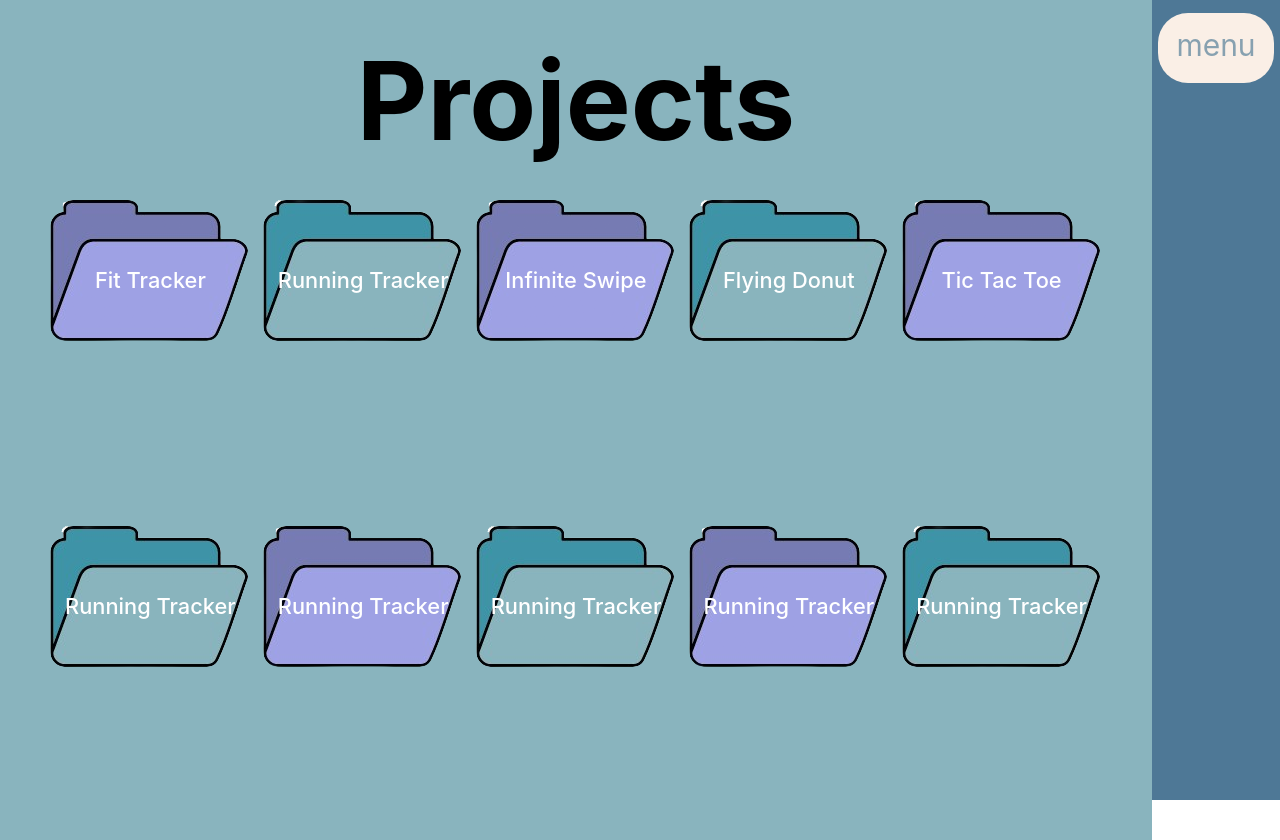
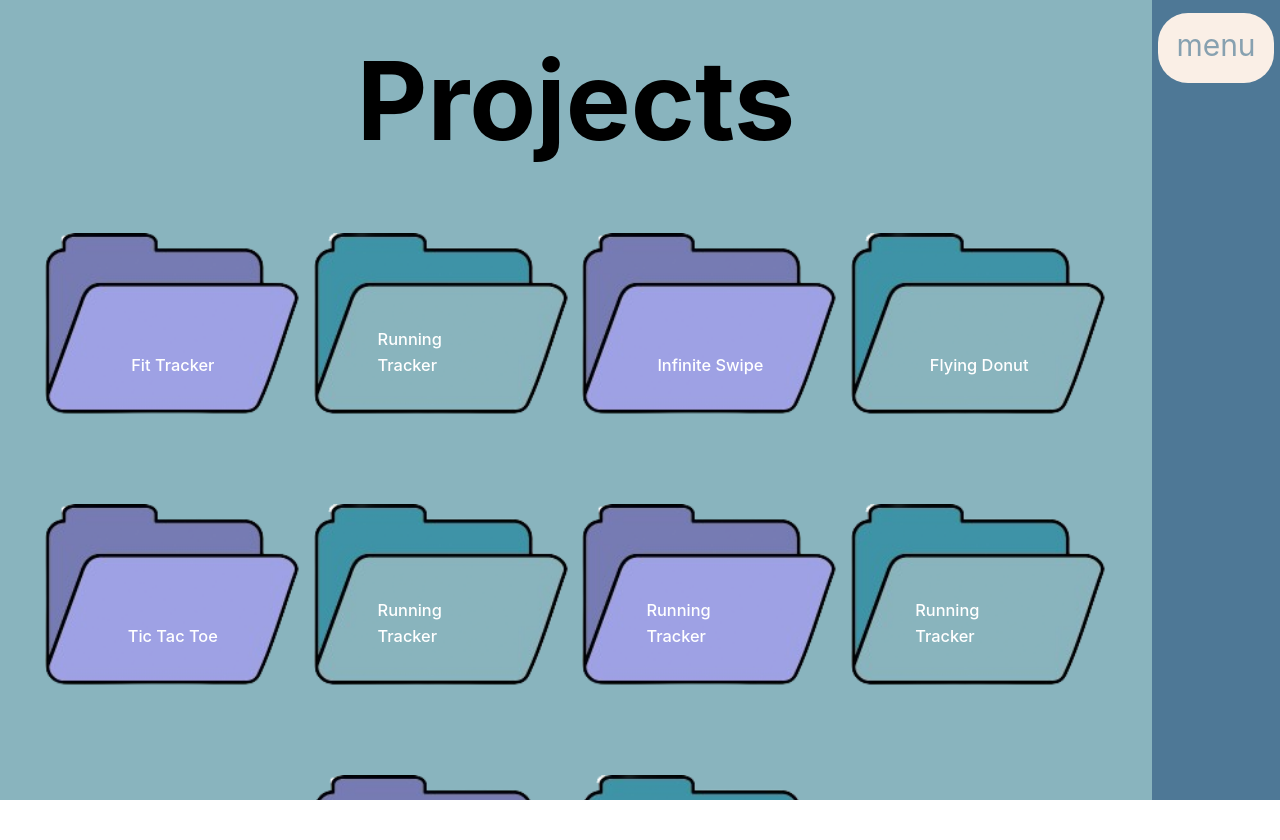
Before and after one commit to DroidStudioAS/Portfolio, a Vue app: page /projects in a window 1280 px wide. After the commit the page ends 800 px from the top, so only its background shows below. Built offline with nearby package versions, Linux system fonts and the light colour scheme.

Commit message:
project view ONWBC

```diff
--- a/src/views/ProjectView.vue
+++ b/src/views/ProjectView.vue
@@ -4,7 +4,7 @@ import project from '../models/project';
 
 let headerColor = ref("#000");
 const projects = [
-    new project("Fit Tracker",false),
+    new project('Fit Tracker',false),
     new project('Running Tracker',true),
     new project('Infinite Swipe',false),
     new project('Flying Donut',true),
@@ -23,15 +23,18 @@ onMounted(()=>{
 
 </script>
 <template>
-    <h1 class="page_header" :style="{color:headerColor}">
+
+    <div class="main_container">
+        <h1 class="page_header" :style="{color:headerColor}">
         Projects
     </h1>
-    <div class="main_container">
-        <div v-for="project in projects" :key="project.name" >
-        <div v-if="project.even===true">
+        <div v-for="project in projects" :key="project.name"
+        class="project_container">
+        <div v-if="project.even===true"
+        class="project">
             <img src="/icon_folder_even.png">
         </div>
-        <div v-else>
+        <div v-else class="project">
             <img src="/icon_folder_uneven.png">
         </div>
         <div class="project_label">
@@ -45,7 +48,7 @@ onMounted(()=>{
 <style scoped>
 
 .main_container{
-    height: 80vh;
+    height: 100vh;
     width: 90vw;
     display: flex;
     flex-flow: row wrap;
@@ -53,9 +56,25 @@ onMounted(()=>{
     gap: 1vw;
 
     position: absolute;
-    top: 25vh;
+    top: 0vh;
     overflow-y: auto;
 }
+.project_container{
+    position: relative;
+    top: 25vh;
+    display: flex;
+    flex-flow: row wrap;
+    justify-content: center;
+    align-items: center;
+
+
+}
+.project{
+    width: 20vw;
+    display: flex;
+    flex-flow: column nowrap;
+}
+
 .page_header{
     position: absolute;
     top: 0%;
@@ -78,18 +97,46 @@ onMounted(()=>{
     transition: color 1s ease-in-out;
     color: black;
 }
+
 .project_label{
-    position: relative;
-    top: -30%;
+    display: flex;
+    justify-content: center;
+    align-items: center;
+
+    font-weight: 500;
+    width: 15vw;
+    font-size: 1.5cap;
+    color: white;
+    width: 10vw;
+    position: absolute;
+    bottom: 10vh;
+    left: 5vw;
 
 
-    font-weight: 500;
-    font-size: 2cap;
-    display: flex;
-    justify-content: center;
-    align-items: start;
+}
 
-    color: white;
+    /*
+15 vw(width>767 && width<991)
+20 vw (width<767)
+else 10vw */
+
+@media (max-width:767px){
+    .main_container{
+       width: 80vw;
+    }
+    .page_header{
+        font-size: 5cap;
+    }
+    .project_label{
+        font-size: 0.8cap;
+    }
+}
+@media (min-width:767px) and (max-width:991px){
+    .main_container{
+        width: 85vw;
+        font-size: 1cap;
+    }
 
 }
+
 </style>
```
